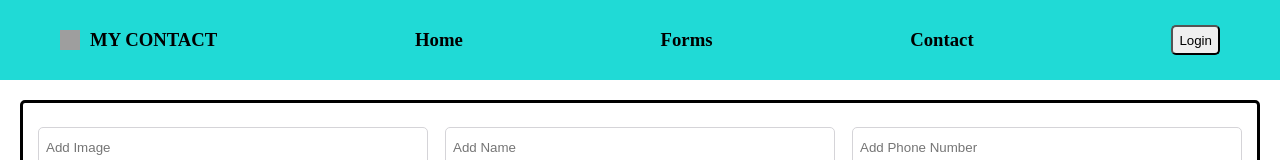
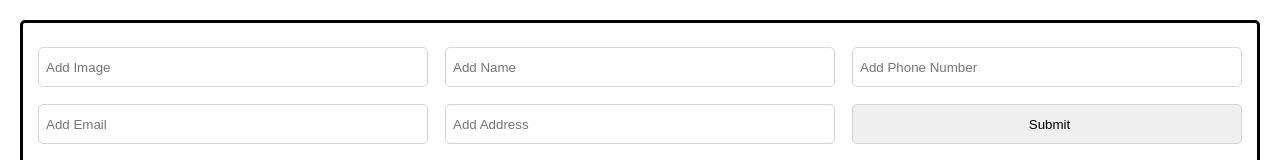
Before and after one commit to josephofei/phase2-project, a React (Create React App) app: page / in a window 1280 px wide. Shown: the top 160 px of the page. Built offline with nearby package versions, Linux system fonts and the light colour scheme; no server answers; grey boxes are pictures that could not be loaded.

Commit message:
add a navbar

```diff
--- a/src/Component/App.js
+++ b/src/Component/App.js
@@ -30,7 +30,7 @@ function App() {
 
   return (
     <div className="App">
-      <NavBar click={handleClick} isLogin={isLogin} />
+      {/* <NavBar click={handleClick} isLogin={isLogin} /> */}
 
       <Switch>
         <Route exact path="/">
@@ -38,9 +38,9 @@ function App() {
 
         </Route>
 
-        {/* <Route exact path="/form">
+        <Route exact path="/form">
           <Form handleNewObj={handleNewObj} />
-        </Route> */}
+        </Route>
 
         <Route exact path="/contact">
           <Contacts contacts={contacts} />
```
